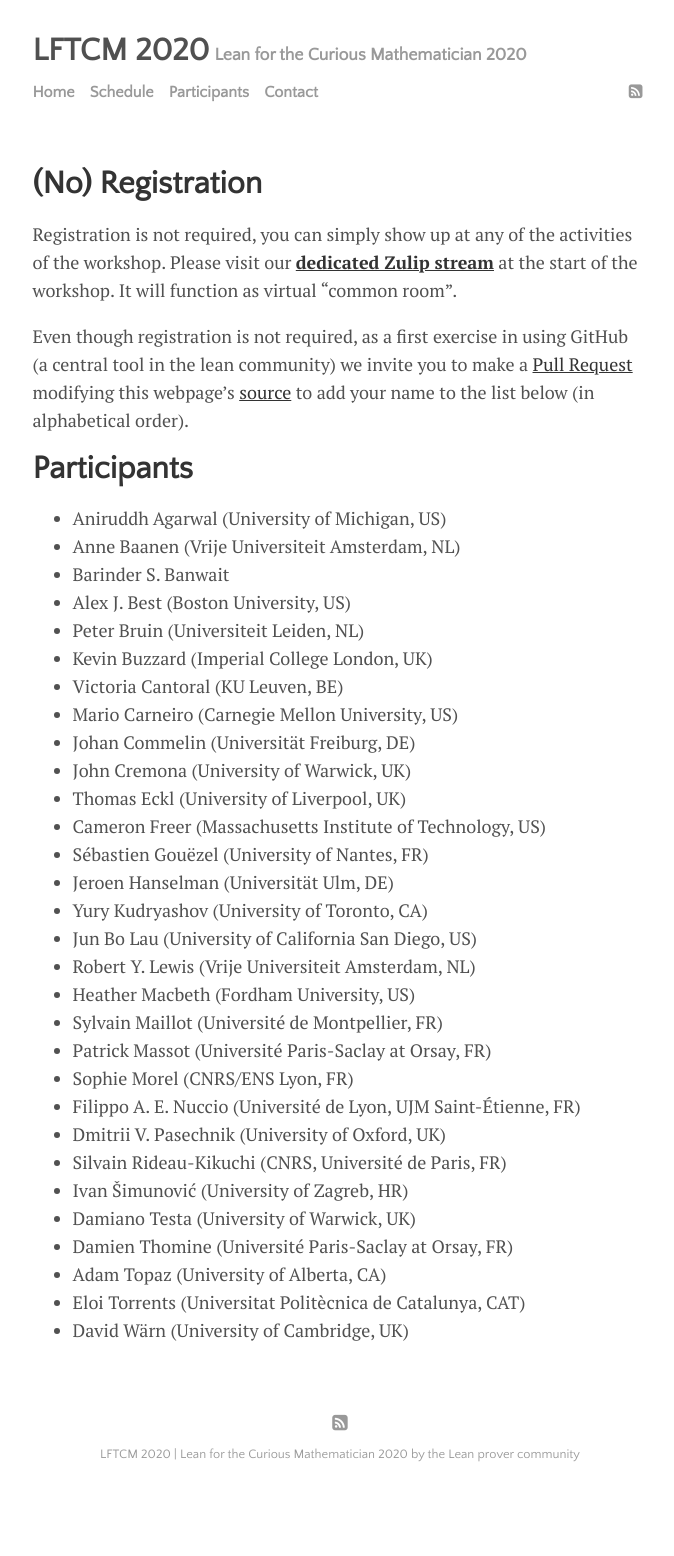
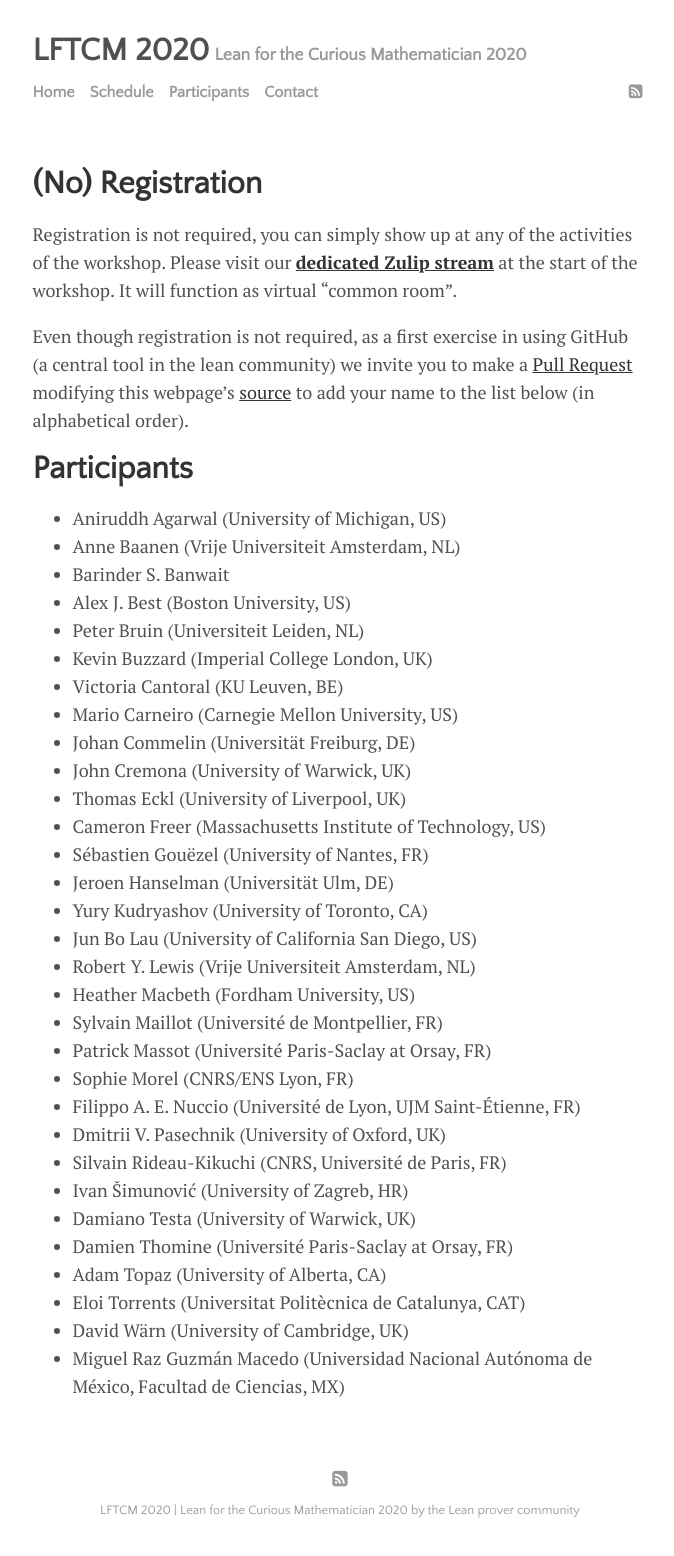
Before and after one commit to leanprover-community/lftcm2020, a Jekyll site: the page built from participants.md, in a window 1280 px wide. Shown: the whole page, without its empty margins (300-974 px from the left). Built offline with Jekyll 4.4.1, drawn with Linux system fonts in a browser that asks for light colours; before the commit the page ends 1500 px from its top, so only the background shows below that.

Commit message:
Participants++

```diff
--- a/participants.md
+++ b/participants.md
@@ -54,3 +54,4 @@ to add your name to the list below (in alphabetical order).
 * Adam Topaz (University of Alberta, CA)
 * Eloi Torrents (Universitat Politècnica de Catalunya, CAT)
 * David Wärn (University of Cambridge, UK)
+* Miguel Raz Guzmán Macedo (Universidad Nacional Autónoma de México, Facultad de Ciencias, MX)
```
